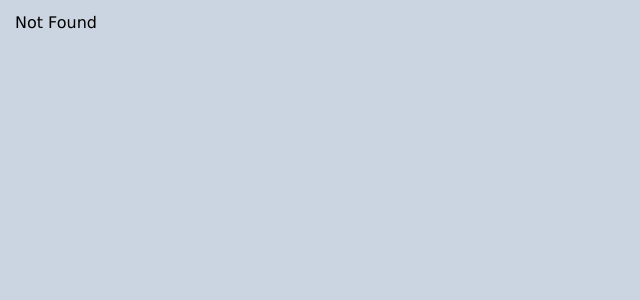
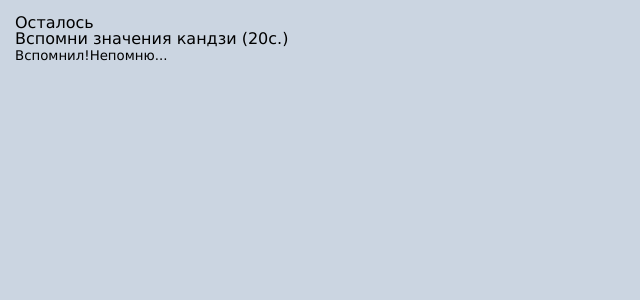
Before and after one commit to avs-ht/kanji-play, a React (Vite) app: page /play in a window 1280 px wide. Shown: the top 300 px of the page, without its empty margins (0-640 px from the left). Built offline with nearby package versions, Linux system fonts and the light colour scheme; no server answers.

Commit message:
Play page start

```diff
--- a/src/pages/main-page/searchComponent/searchButton.tsx
+++ b/src/pages/main-page/searchComponent/searchButton.tsx
@@ -1,7 +1,9 @@
 import styles from './searchButton.module.scss'
 const SearchButton  = () => {
     return (
-        <button className={styles.button} type='submit'>Начать игру</button>
+        <button className={styles.button} type='submit' onClick={(e) => {
+            e.preventDefault()
+        }}>Начать игру</button>
     )
 }
 
--- /dev/null
+++ b/src/pages/play-page/playPage.module.scss
@@ -0,0 +1,22 @@
+.container {
+
+}
+.kanji {
+
+}
+.time {
+
+}
+.buttons {
+
+}
+.rightButton {
+
+}
+.wrongButton {
+
+}
+
+.answer {
+
+}
--- /dev/null
+++ b/src/pages/play-page/playPage.tsx
@@ -0,0 +1,42 @@
+import { useQuery } from '@tanstack/react-query'
+import styles from './playPage.module.scss'
+import useKanjiStore from "@/stores/kanjiStore"
+import { fetchKanjiInfo } from '@/api/kanjiAPI'
+import { useState } from 'react'
+import { IKanjiInfoSuccess} from "@/types/kanjiInfoObject"
+// TODO: Сниппет для вставки стиля, css module, config
+const PlayPage = () => {
+    const selectedKanji = useKanjiStore(state => state.selectedKanji)
+    const pickRandomN = Math.floor(Math.random() * selectedKanji.length)
+    const selectedKanjiChar = selectedKanji[pickRandomN]
+    const [isAnswerShowed, setAnswerShow] = useState<boolean>(false)
+
+    const {data, isLoading, isError} = useQuery({
+        queryKey: ["KanjiInfo", selectedKanjiChar],
+        queryFn: () => fetchKanjiInfo(selectedKanjiChar)
+    })
+    console.log(data, isLoading, isError)
+    return (
+        <div className={styles.container}>
+            Осталось
+            <div className={styles.kanji}>{selectedKanjiChar}</div>
+            <h2>Вспомни значения кандзи (<span className={styles.time}>20с.</span>)</h2>
+            {
+                !isAnswerShowed
+                &&
+                <div className={styles.buttons}>
+                    <button className={styles.rightButton}>Вспомнил!</button>
+                    <button className={styles.wrongButton}>Непомню...</button>
+                </div>
+            }
+            {
+                isAnswerShowed
+                &&
+                <div className={styles.answer}>
+                </div>
+            }
+        </div>
+    )
+}
+
+export default PlayPage
--- a/src/routeTree.gen.ts
+++ b/src/routeTree.gen.ts
@@ -12,12 +12,18 @@
 
 import { Route as rootRoute } from './routes/__root'
 import { Route as IndexImport } from './routes/index'
+import { Route as PlayIndexImport } from './routes/play/index'
 import { Route as KanjiKanjiImport } from './routes/kanji/$kanji'
 
 // Create/Update Routes
 
 const IndexRoute = IndexImport.update({
   path: '/',
+  getParentRoute: () => rootRoute,
+} as any)
+
+const PlayIndexRoute = PlayIndexImport.update({
+  path: '/play/',
   getParentRoute: () => rootRoute,
 } as any)
 
@@ -38,11 +44,19 @@ declare module '@tanstack/react-router' {
       preLoaderRoute: typeof KanjiKanjiImport
       parentRoute: typeof rootRoute
     }
+    '/play/': {
+      preLoaderRoute: typeof PlayIndexImport
+      parentRoute: typeof rootRoute
+    }
   }
 }
 
 // Create and export the route tree
 
-export const routeTree = rootRoute.addChildren([IndexRoute, KanjiKanjiRoute])
+export const routeTree = rootRoute.addChildren([
+  IndexRoute,
+  KanjiKanjiRoute,
+  PlayIndexRoute,
+])
 
 /* prettier-ignore-end */
--- /dev/null
+++ b/src/routes/play/index.tsx
@@ -0,0 +1,12 @@
+import PlayPage from "@/pages/play-page/playPage"
+import { createFileRoute } from "@tanstack/react-router"
+
+export const Route = createFileRoute('/play/')({
+    component: Index,
+})
+
+function Index() {
+    return  (
+        <PlayPage/>
+    )
+}
```
Also changed, not shown: src/pages/play-page/screens/endScreen.tsx (added), src/pages/play-page/screens/errorScreen.tsx (added), src/pages/play-page/screens/gameScreen.tsx (added).
